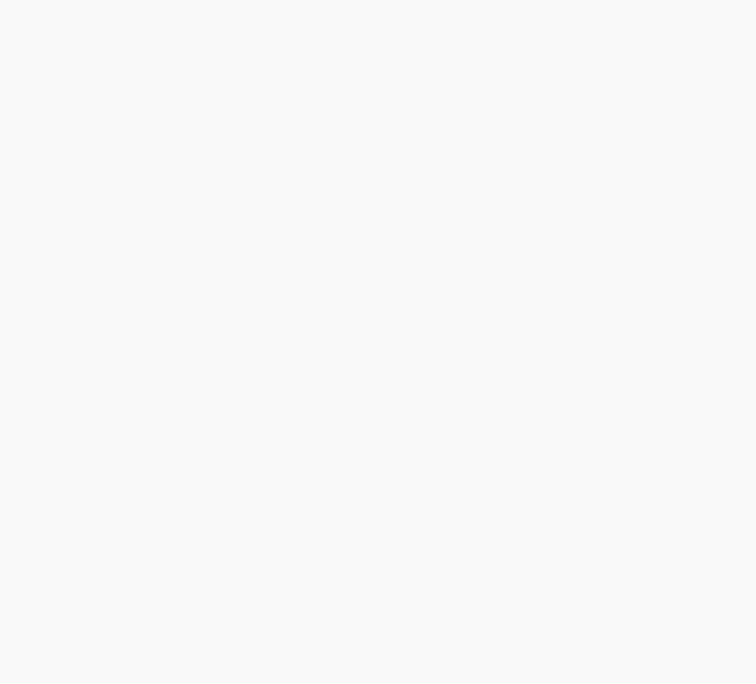
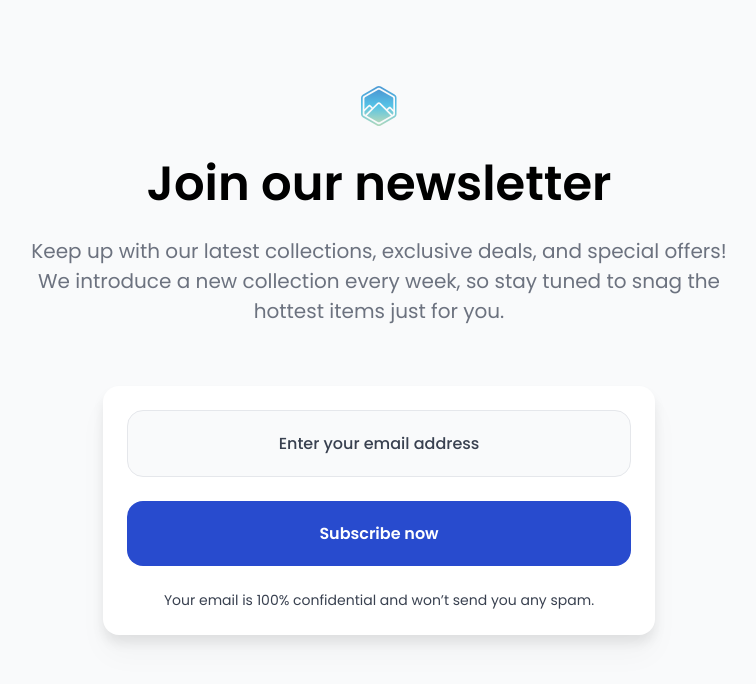
Before and after one commit to AlexandrLebedenko/Join-Our-Newsletter, a plain HTML site: page index.html in a window 1280 px wide. Shown: the whole page, without its empty margins (261-1017 px from the left). Drawn offline with Linux system fonts and the light colour scheme.

Commit message:
feat: release page

```diff
--- a/css/index.css
+++ b/css/index.css
@@ -2,7 +2,60 @@
 .wrapper {
   min-height: 100vh;
   min-width: 100%;
+  font-size: 1rem;
   font-family: "Poppins", sans-serif;
-  background-color: #fafaf9;
+  text-align: center;
+  padding-top: 5rem;
+  background-color: #f9fafb;
+  color: #6c727f;
+}
+.title {
+  font-size: 3rem;
+  font-weight: 600;
+  color: #000000;
+  margin: 1rem 0;
+}
+.subtitle {
+  font-size: 1.25rem;
+  font-weight: 400;
+  margin: auto;
+  margin-bottom: 3.75rem;
+  max-width: 43.75rem;
+}
+.join-form {
+  max-width: 34.5rem;
+  padding: 1.5rem;
+  margin: auto;
+  background-color: #ffffff;
+  border-radius: 1rem;
+  box-shadow: 0rem 1.25rem 1.875rem 0rem rgba(0, 0, 0, 0.03), 0px 8px 12px 0px rgba(0, 0, 0, 0.08);
+}
+.form-input {
+  display: block;
+  min-width: 100%;
+  padding: 1.25rem;
+  background-color: #f9fafb;
+  color: #394150;
+  border: 0.0625rem solid #e5e7eb;
+  border-radius: 1rem;
+}
+.form-input::placeholder {
+  text-align: center;
+  color: #394150;
+  font-weight: 500;
+}
+.form-button {
+  display: block;
+  min-width: 100%;
+  color: #ffffff;
+  font-weight: 600;
+  background-color: #284bce;
+  padding: 1.25rem 0;
+  margin: 1.5rem 0;
+  border-radius: 1rem;
+}
+.helper-text {
+  font-size: 0.875rem;
+  font-weight: 400;
   color: #394150;
 }
--- a/index.html
+++ b/index.html
@@ -13,7 +13,19 @@
 
 <body>
     <div class="wrapper">
-
+        <div class="">
+            <img class="logo" src="./img/logo.svg" alt="logo">
+            <h1 class="title">Join our newsletter</h1>
+            <p class="subtitle">
+                Keep up with our latest collections, exclusive deals, and special offers! We introduce a
+                new collection every week, so stay tuned to snag the hottest items just for you.
+            </p>
+        </div>
+        <form class="join-form" action="">
+            <input class="form-input" type="email" placeholder="Enter your email address">
+            <button class="form-button">Subscribe now</button>
+            <p class="helper-text">Your email is 100% confidential and won’t send you any spam.</p>
+        </form>
     </div>
 </body>
 
```
Also changed, not shown: img/logo.svg (added).
